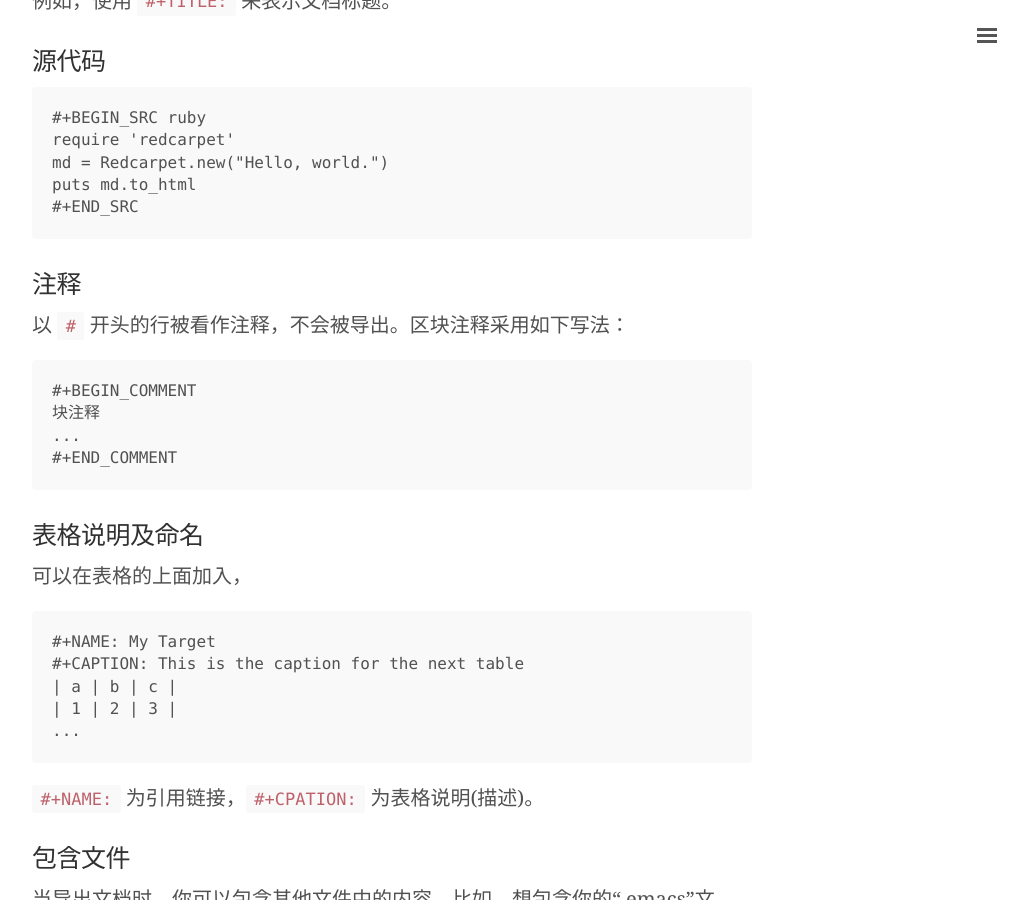
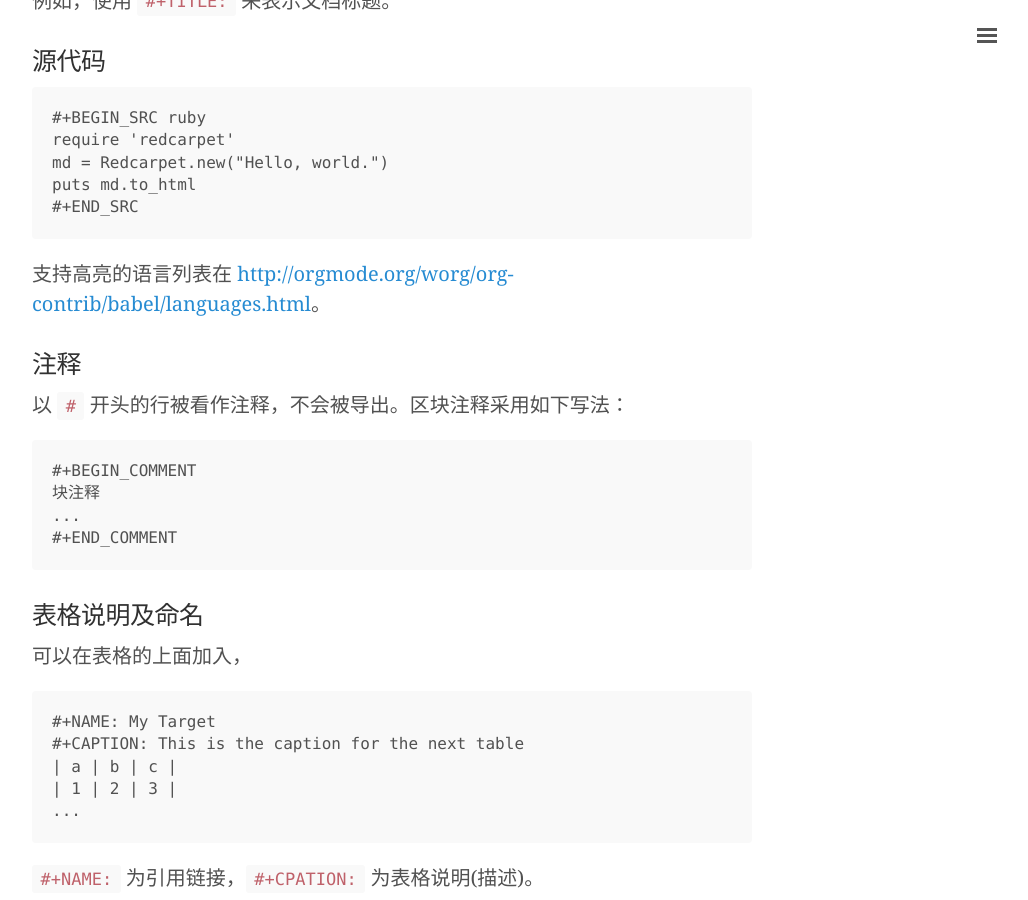
Before and after one commit to 0000-bigtree/0000-bigtree.github.io, a Jekyll site: the page built from _posts/2015-11-28-org-mode.md, in a window 1280 px wide and 900 px high, scrolled down 1149 px. Shown: the whole window, without its empty margins (248-1276 px from the left). Built offline with Jekyll 4.4.1, drawn with Linux system fonts in a browser that asks for light colours.

Commit message:
添加支持org-mode高亮的语言集链接

```diff
--- a/_posts/2015-11-28-org-mode.md
+++ b/_posts/2015-11-28-org-mode.md
@@ -45,6 +45,8 @@ categories: emacs org-mode
     md = Redcarpet.new("Hello, world.")
     puts md.to_html
     #+END_SRC
+
+支持高亮的语言列表在 [http://orgmode.org/worg/org-contrib/babel/languages.html](http://orgmode.org/worg/org-contrib/babel/languages.html)。
 
 ### 注释
 
```
